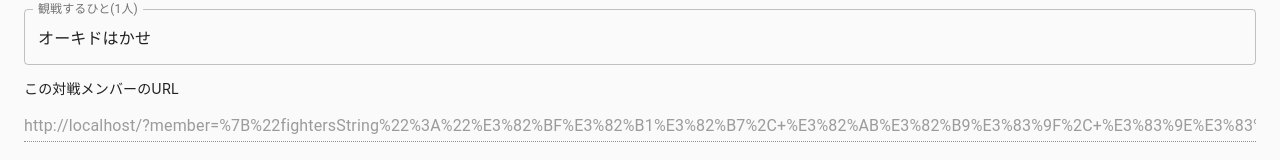
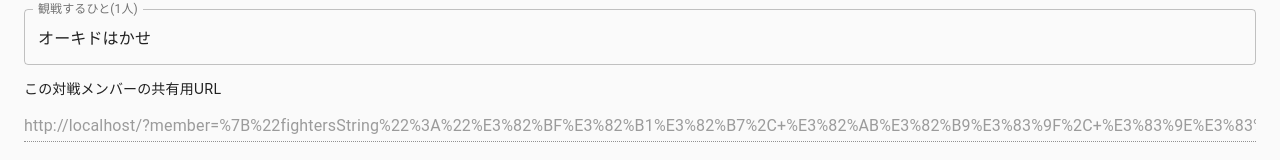
Before and after one commit to s2terminal/pokemon-live-battle, a Next.js app: page / in a window 1280 px wide. Shown: the part 258-418 px from the top of the page. Built offline with nearby package versions, Linux system fonts and the light colour scheme.

Commit message:
canonical URL

```diff
--- a/pages/index.tsx
+++ b/pages/index.tsx
@@ -14,6 +14,7 @@ import TableHead from '@material-ui/core/TableHead';
 import TableRow from '@material-ui/core/TableRow';
 
 const TITLE = 'ポケモン剣盾 ライブ大会の対戦ルーム番号を計算するやつ';
+const CANONICAL_URL = 'https://s2terminal.github.io/pokemon-live-battle/';
 const SAVE_QUERYSTRING_KEY = 'member';
 type saveParams = {
   fightersString: string, observersString: string
@@ -66,6 +67,7 @@ const Home = () => {
       <Head>
         <title>{TITLE}</title>
         <link rel="icon" href="/favicon.ico" />
+        <link rel="canonical" href={CANONICAL_URL} />
       </Head>
       <CssBaseline />
 
@@ -95,7 +97,7 @@ const Home = () => {
         />
 
         <p className="description">
-          この対戦メンバーのURL
+          この対戦メンバーの共有用URL
         </p>
         <TextField
           value={saveURL({fightersString, observersString})}
```
